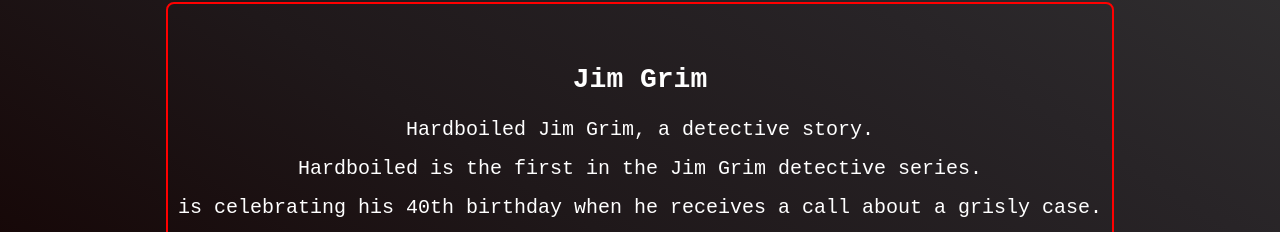
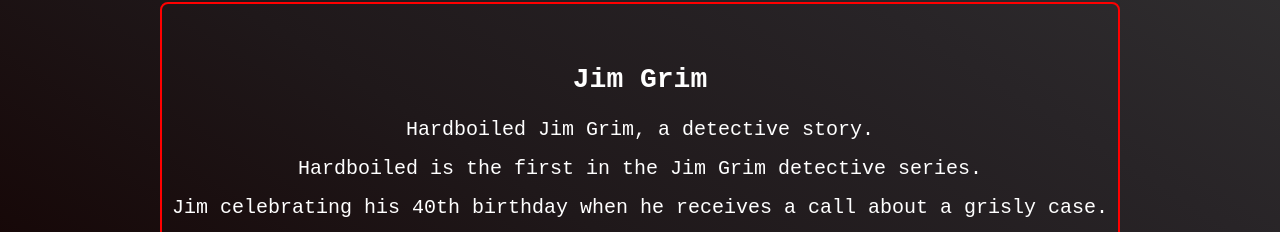
Before and after one commit to Hobbesthecatt/GrimGaming, a plain HTML site: page Upcoming.html in a window 1280 px wide. Shown: the part 544-776 px from the top of the page. Drawn offline with Linux system fonts and the light colour scheme.

Commit message:
Add files via upload

```diff
--- a/Upcoming.html
+++ b/Upcoming.html
@@ -34,7 +34,7 @@
                 <h2>Jim Grim</h2>
                 <p>Hardboiled Jim Grim, a detective story.</p>
                 <p>Hardboiled is the first in the Jim Grim detective series.</p>
-                <p>is celebrating his 40th birthday when he receives a call about a grisly case.</p>
+                <p>Jim celebrating his 40th birthday when he receives a call about a grisly case.</p>
                 <p>The clues lead to a hotel room, but something is off.</p>
                 <p>What's inside will start Jim on a journey of cosmic terror.</p>
                 <p>Grim is a pixel based mystery adventure game. </p>
--- a/script.js
+++ b/script.js
@@ -20,8 +20,7 @@ event.preventDefault();
     alert("Please fill in all fields");
   return;
 }
-alert(`Thank you, ${name}! Your email (${email}) has been
-received.`);
+alert(`Thank you, ${name}! Your email (${email}) has been received.`);
 document.getElementById('userForm').reset();
 });
 
--- a/styles.css
+++ b/styles.css
@@ -36,7 +36,6 @@ header{
     padding: 4px 0 0 0;
     font-family: 'Creepster', cursive;
     font-size: 48px;
-
     padding-top: 5px;
 
   text-shadow:
```
Also changed, not shown: contact.html (+2 -1 lines), index.html (+3 -0 lines).
